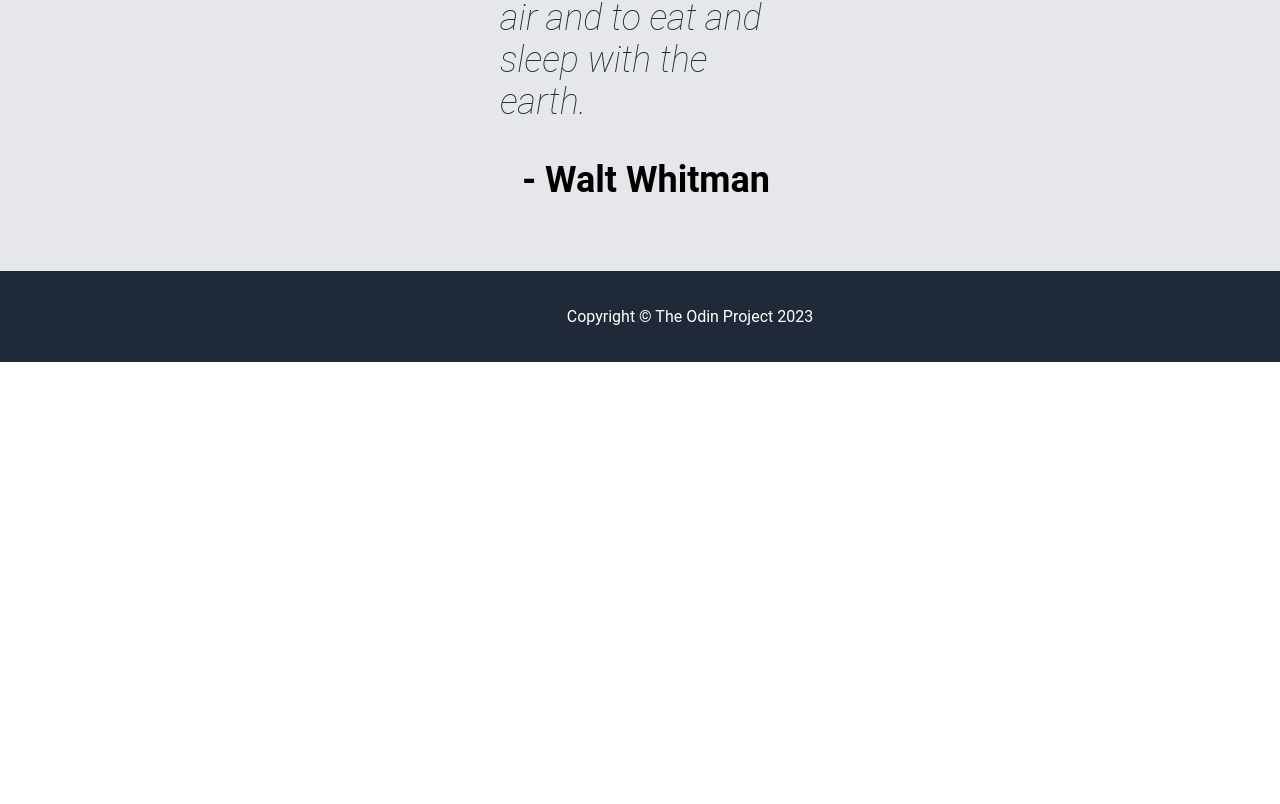
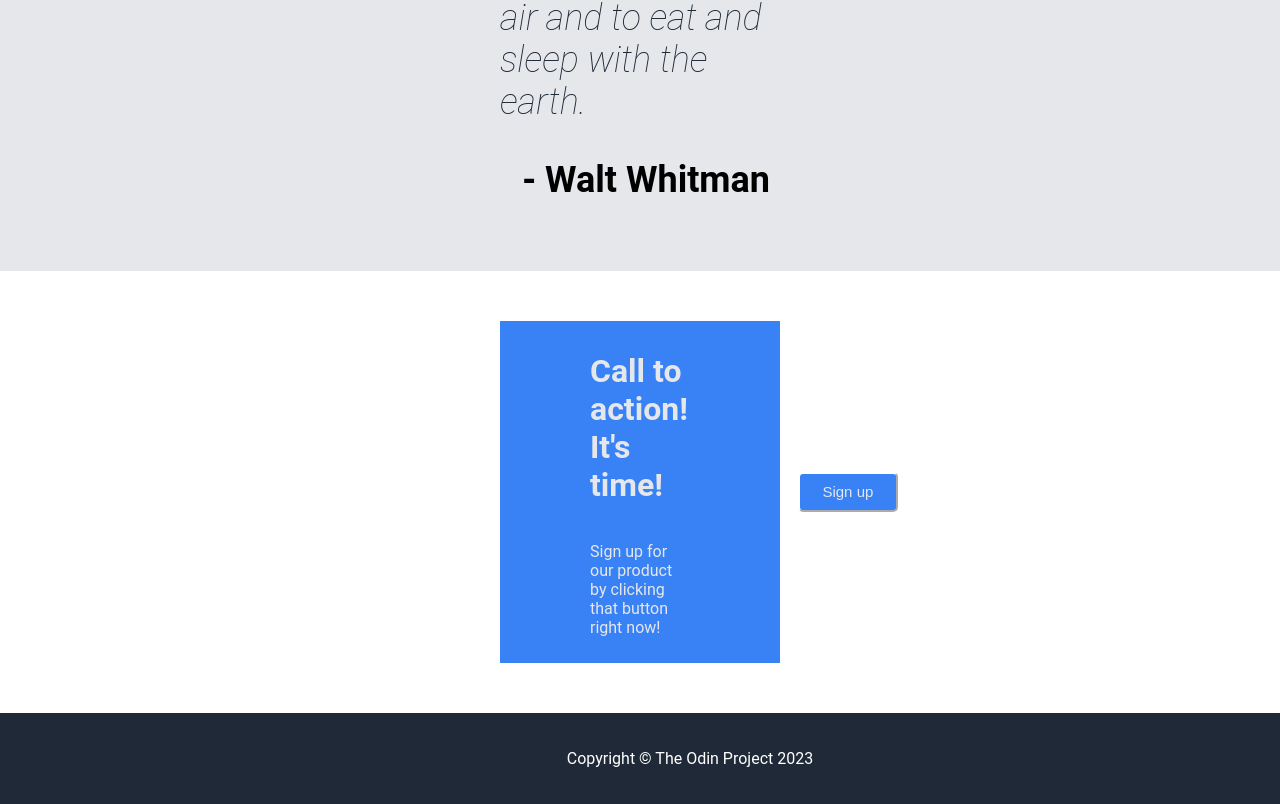
Before and after one commit to lizzzshan/odin-landing-page, a plain HTML site: page index.html in a window 1280 px wide. Shown: the part 1496-2300 px from the top of the page. Before the commit the page ends 1858 px from the top, so only its background shows below. Drawn offline with Linux system fonts and the light colour scheme.

Commit message:
Add call to action content

```diff
--- a/index.html
+++ b/index.html
@@ -64,8 +64,19 @@
         <b>- Walt Whitman</b>
     </div>
 
+    <div class="action-box">
+        <div class="content">
+            <h1>Call to action! It's time!</h1>
+            <p> Sign up for our product by clicking that button right now!</p>
+        </div>
+        <div class="signup">
+            <button> Sign up</button>
+        </div>
+    </div>
+
     <div class="footer">
         <p> Copyright <span>&#169</span> The Odin Project 2023</p>
     </div>
+
 </body>
 </html>
--- a/styles.css
+++ b/styles.css
@@ -122,3 +122,34 @@ body{
 }
 
 /*Call to action page*/
+.action-box{
+    margin: 50px 500px;
+    padding: 10px 80px;
+    background-color:#3882F6;
+    display: flex;
+    align-items: center;
+}
+.content{
+    display:flex;
+    flex-direction: column;
+    color: #E5E7EB;
+    margin: 0 10px;
+}
+
+.signup{
+    flex:1;
+    align-items: right;
+    margin: 10px 100px;
+}
+
+.signup button{
+    display: block;
+    padding: 5px 20px;
+    background-color: #3882F6;
+    color:#E5E7EB;
+    font-size:15px;
+    border-radius: 5px;
+    border-color:white;
+    width:100px;
+    height:40px;
+}
```
